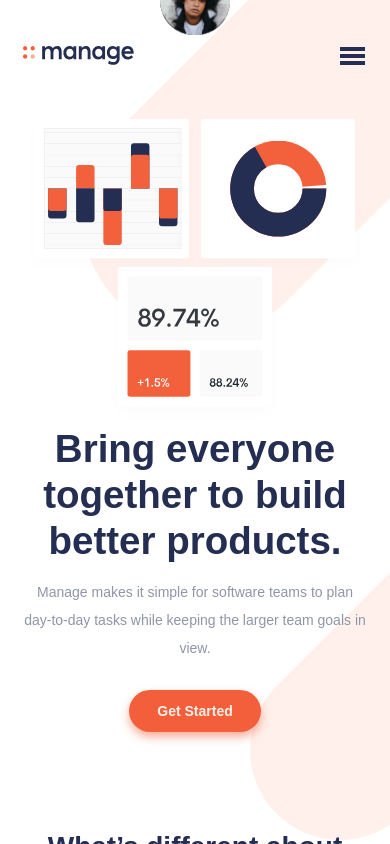
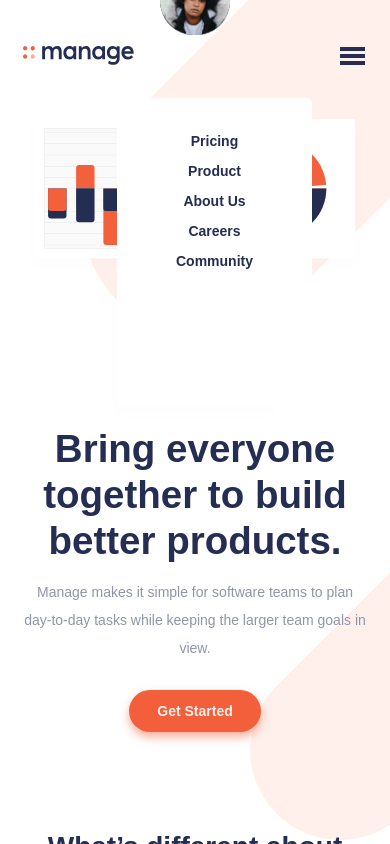
Before and after one commit to olashina201/manage-landing-page, a React (Create React App) app: page / in a window 390 px wide. Both pictures are taken after a click on the button 352 px from the left and 56 px from the top of the page. Shown: the top 844 px of the page. Built offline with nearby package versions, Linux system fonts and the light colour scheme; a web font is replaced by a local one.

Commit message:
handle toggle with useState hook

```diff
--- a/src/App.css
+++ b/src/App.css
@@ -610,14 +610,17 @@ footer .footer-container__input .copyright {
   transition: opacity .2s;
 }
 
-.mobile-nav-bg .mobile-nav-links {
-  width: 88%;
+.mobile-nav-links {
   margin: 0 auto;
-  max-width: 69rem;
-  background: white;
+  height: 30vh;
+  position: absolute;
+  top: 0;
+  left: 30%;
+  width: 50%;
+  background: #fff;
   padding: 2rem 0;
   text-align: center;
-  position: relative;
+  line-height: 30px;
   top: 7rem;
   border-radius: .4rem;
 }
--- a/src/components/Header.js
+++ b/src/components/Header.js
@@ -1,15 +1,17 @@
-import React from 'react'
+import React, { useState } from 'react'
 import logo from '../images/logo.svg'
 import '../App.css'
 
 function Header() {
+    const [nav, setNav] = useState(false)
+    const toggle = () => setNav(!nav)
     return (
         <header>
             <div className="header-container">
                 <a href="#"><img src={logo} alt="manage" /></a>
                 <nav className="nav-container">
-                    <button className="hamburger"></button>
-                    <ul className="desktop-nav">
+                    <button className="hamburger" onClick={toggle}></button>
+                    <ul className={ nav ? "mobile-nav-links" : "desktop-nav"}>
                         <li><a href="#">Pricing</a></li>
                         <li><a href="#">Product</a></li>
                         <li><a href="#">About Us</a></li>
```
